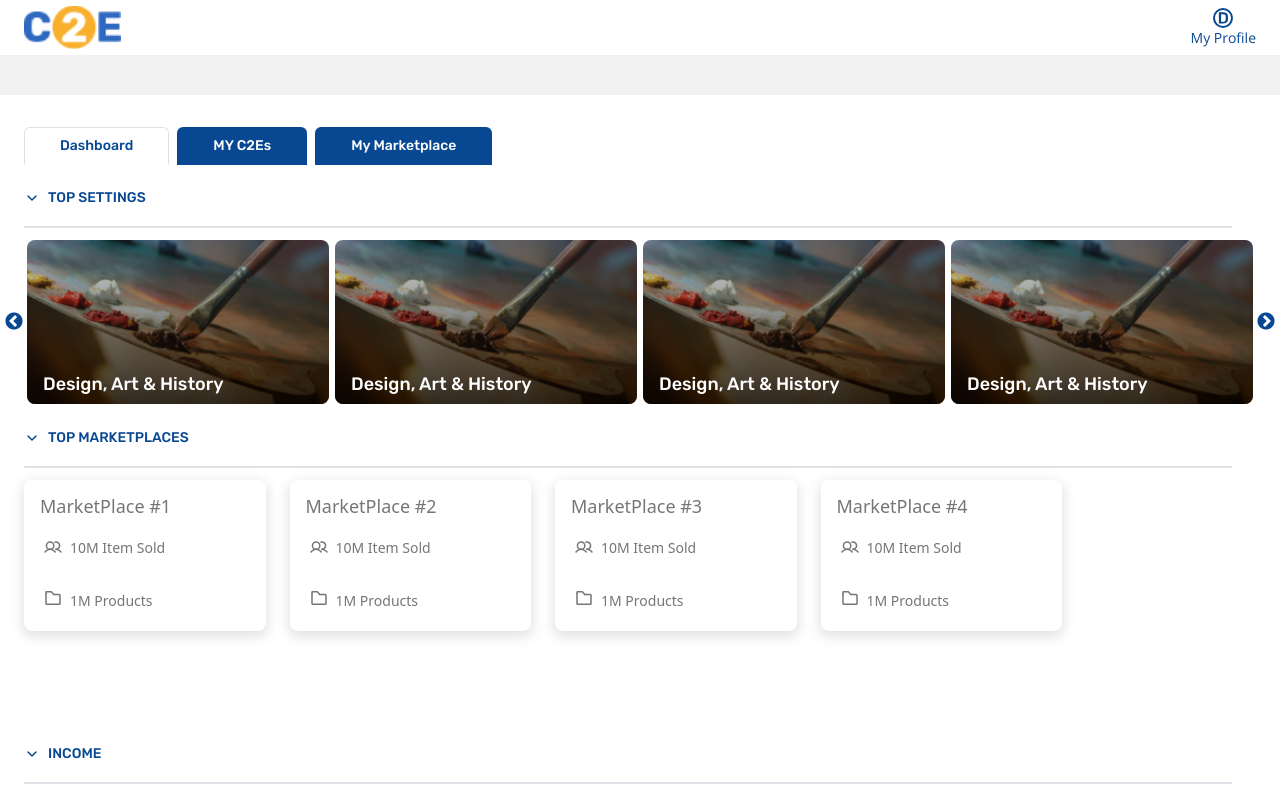
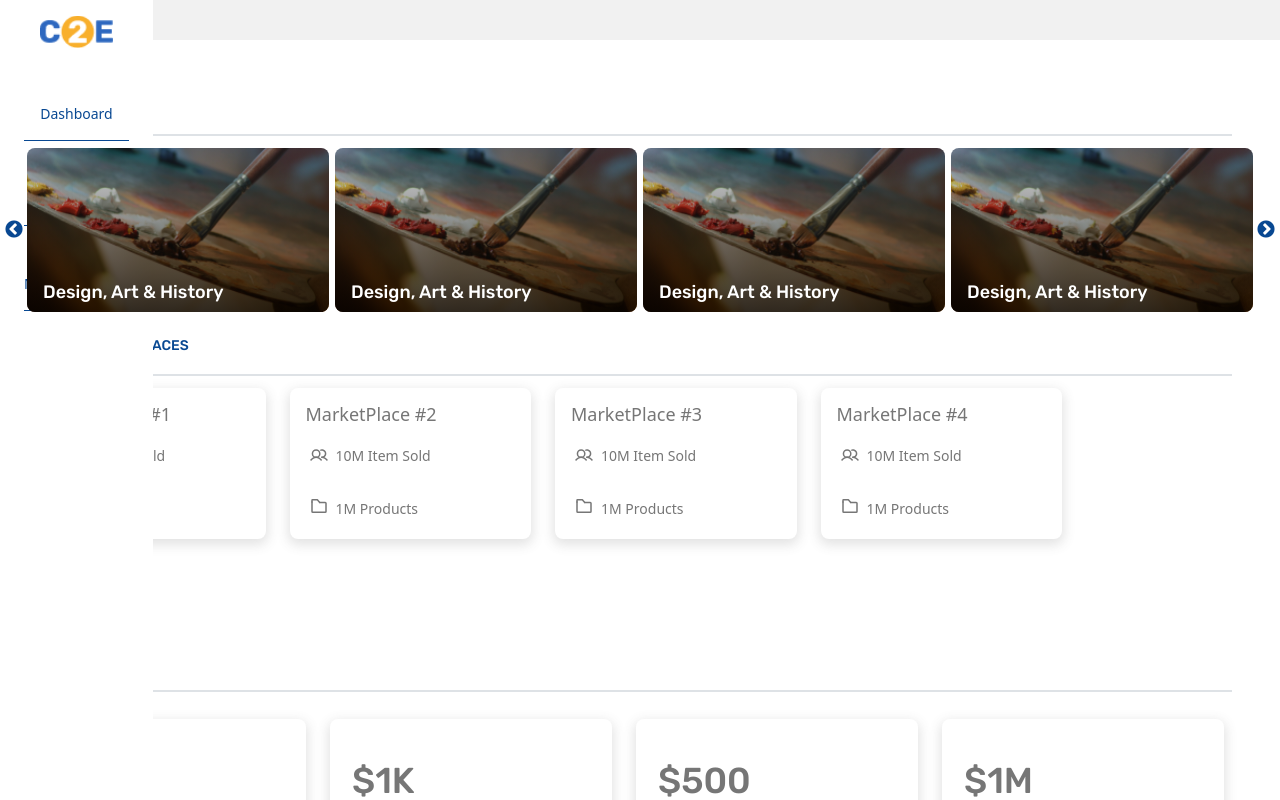
Before and after one commit to CurrikiEducationalExperiences/c2e-reader-prototype, a React (Create React App) app: page / in a window 1280 px wide. Shown: the top 800 px of the page. Built offline with nearby package versions, Linux system fonts and the light colour scheme.

Commit message:
added sidebar

```diff
--- a/src/App.js
+++ b/src/App.js
@@ -1,36 +1,56 @@
-import React, { useState, useEffect } from "react";
-import { Routes, Route } from "react-router-dom";
+import React, { useState, useEffect } from 'react';
+import { Routes, Route } from 'react-router-dom';
 
-import Layout from "../src/components/layout";
-import Dashboard from "../src/pages/index";
-import Builder from "../src/pages/builder";
-
-import { ThreeDots } from "react-loader-spinner";
+import Layout from '../src/components/layout';
+import Dashboard from '../src/components/dashboard/dashboardSettings';
+import MyC2ES from '../src/components/dashboard/myc2e';
+import MyMarketplace from '../src/components/dashboard/marketplace';
+import Builder from '../src/pages/builder';
+import { dashboard, MyC2Es, MarketDataList } from '../src/data/dummyData';
+import { ThreeDots } from 'react-loader-spinner';
 
 const App = () => {
-  const [loading, setLoading] = useState("loading");
+  const [loading, setLoading] = useState('loading');
+  const dashboardData = dashboard?.map((item) => item);
 
   useEffect(() => {
     if (loading) {
       window.setTimeout(() => {
-        setLoading("loaded");
+        setLoading('loaded');
       }, 2000);
     } else {
-      setLoading("loading");
+      setLoading('loading');
     }
   }, []);
 
   return (
     <>
-      {loading === "loading" ? (
+      {loading === 'loading' ? (
         <div className="w-full h-[calc(100vh-44px)] flex justify-center items-center">
-          <ThreeDots height="80" width="80" radius="9" color="#084892" ariaLabel="three-dots-loading" wrapperStyle={{}} wrapperClassName="" visible={true} />
+          <ThreeDots
+            height="80"
+            width="80"
+            radius="9"
+            color="#084892"
+            ariaLabel="three-dots-loading"
+            wrapperStyle={{}}
+            wrapperClass=""
+            visible={true}
+          />
         </div>
       ) : (
         <>
           <Layout />
           <Routes>
-            <Route path="/" element={<Dashboard />} />
+            <Route
+              path="/"
+              element={<Dashboard dashboardData={dashboardData} />}
+            />
+            <Route path="/my-c2e" element={<MyC2ES MyC2Es={MyC2Es} />} />
+            <Route
+              path="/my-marketplace"
+              element={<MyMarketplace MarketDataList={MarketDataList} />}
+            />
             <Route path="/builder" element={<Builder />} />
           </Routes>
         </>
--- a/src/components/dashboard/dashboardSettings/index.js
+++ b/src/components/dashboard/dashboardSettings/index.js
@@ -1,18 +1,20 @@
-import React from "react";
+import React from 'react';
 
 // import Dropdown from "react-bootstrap/Dropdown";
 // import DropdownButton from "react-bootstrap/DropdownButton";
 
-import "../style.scss";
+import '../style.scss';
 
-import TopSettings from "./Settings";
-import TopMarketPlace from "./TopMarketPlace";
-import Income from "./income";
+import TopSettings from './Settings';
+import TopMarketPlace from './TopMarketPlace';
+import Income from './income';
 
 const DashboardSetting = ({ dashboardData }) => {
   const datacard = dashboardData?.map((item) => item);
 
   return (
+    <div className=" w-full bg-mainbg pt-10 pb-8 ">
+      <div className=" max-w-[1330px] m-auto pt-[32px] px-6 bg-white ">
         <div className=" pb-[148px] ">
           {/* top settings */}
           <TopSettings datacard={datacard} />
@@ -23,6 +25,8 @@ const DashboardSetting = ({ dashboardData }) => {
           {/* income */}
           <Income datacard={datacard} />
         </div>
+      </div>
+    </div>
   );
 };
 
--- a/src/components/dashboard/marketplace.js
+++ b/src/components/dashboard/marketplace.js
@@ -1,32 +1,36 @@
-import React from "react";
+import React from 'react';
 
-import DataTable from "react-data-table-component";
+import DataTable from 'react-data-table-component';
 
-import More from "../../assets/images/more.svg";
-import FilterResult from "./filterResult";
+import More from '../../assets/images/more.svg';
+import FilterResult from './filterResult';
 
 const dataList = [
   {
-    name: "asdasdasd",
-    title: "kfjsdjkfhsdjkf",
-    price: "$3232",
+    name: 'asdasdasd',
+    title: 'kfjsdjkfhsdjkf',
+    price: '$3232',
   },
   {
-    name: "asdd",
-    title: "jsdjkfhsdjkf",
-    price: "$3232",
+    name: 'asdd',
+    title: 'jsdjkfhsdjkf',
+    price: '$3232',
   },
   {
-    name: "adajkchcsd",
-    title: "kygdsdg78",
-    price: "$3232",
+    name: 'adajkchcsd',
+    title: 'kygdsdg78',
+    price: '$3232',
   },
 ];
 
 const Marketplace = ({ MarketDataList }) => {
   return (
+    <div className=" w-full bg-mainbg pt-10 pb-8 ">
+      <div className=" max-w-[1330px] m-auto pt-[32px] px-6 bg-white ">
         <div className="mt-[42px] pb-[42px]">
-      <h3 className=" font-medium text-sm text-[#084892] w-full pb-[18px] border-b-[1px] border-solid border-b-[#DDDDDD] mb-[23px]">MARKETPLACE LISTINGS</h3>
+          <h3 className=" font-medium text-sm text-[#084892] w-full pb-[18px] border-b-[1px] border-solid border-b-[#DDDDDD] mb-[23px]">
+            MARKETPLACE LISTINGS
+          </h3>
           <div className=" w-full flex gap-6">
             <FilterResult />
 
@@ -35,34 +39,53 @@ const Marketplace = ({ MarketDataList }) => {
                 data={MarketDataList}
                 columns={[
                   {
-                name: <p className="font-medium text-sm text-[#767676]">Marketplace</p>,
+                    name: (
+                      <p className="font-medium text-sm text-[#767676]">
+                        Marketplace
+                      </p>
+                    ),
                     sortable: true,
                     selector: (row) => (
                       <div className="flex items-center gap-2">
                         <span className="w-[32px] h-[32px] rounded-full bg-primarycolor"></span>
-                    <p className="font-normal text-sm text-primarycolor m-0">{row.name}</p>
+                        <p className="font-normal text-sm text-primarycolor m-0">
+                          {row.name}
+                        </p>
                       </div>
                     ),
-                sortId: "iconName",
+                    sortId: 'iconName',
                   },
                   {
-                name: <p className="font-medium text-sm text-[#767676]">Title</p>,
+                    name: (
+                      <p className="font-medium text-sm text-[#767676]">
+                        Title
+                      </p>
+                    ),
                     sortable: true,
                     selector: (row) => (
                       <div className="">
-                    <p className="font-medium text-sm text-[#767676]">{row.title}</p>
+                        <p className="font-medium text-sm text-[#767676]">
+                          {row.title}
+                        </p>
                       </div>
                     ),
-                sortId: "name",
+                    sortId: 'name',
                   },
 
                   {
-                name: <p className="font-medium text-sm text-[#767676]">Purchased</p>,
+                    name: (
+                      <p className="font-medium text-sm text-[#767676]">
+                        Purchased
+                      </p>
+                    ),
                     cell: (row) => {
                       return (
                         <div className="flex-grow four">
                           <div className="flex justify-start gap-[5px] meta">
-                        <input type="checkbox" className="checked:accent-lightGreen w-[14px] h-5 rounded-[4px] cursor-pointer " />
+                            <input
+                              type="checkbox"
+                              className="checked:accent-lightGreen w-[14px] h-5 rounded-[4px] cursor-pointer "
+                            />
                           </div>
                         </div>
                       );
@@ -70,11 +93,17 @@ const Marketplace = ({ MarketDataList }) => {
                   },
 
                   {
-                name: <p className="font-medium text-sm text-[#767676]">Price</p>,
+                    name: (
+                      <p className="font-medium text-sm text-[#767676]">
+                        Price
+                      </p>
+                    ),
                     cell: (row) => {
                       return (
                         <div className="flex justify-between w-full">
-                      <div className="flex justify-start gap-[5px] meta">{row.price}</div>
+                          <div className="flex justify-start gap-[5px] meta">
+                            {row.price}
+                          </div>
                           <img src={More} />
                         </div>
                       );
@@ -95,6 +124,8 @@ const Marketplace = ({ MarketDataList }) => {
             </div>
           </div>
         </div>
+      </div>
+    </div>
   );
 };
 
--- a/src/components/dashboard/myc2e/index.js
+++ b/src/components/dashboard/myc2e/index.js
@@ -1,17 +1,19 @@
-import React from "react";
+import React from 'react';
 
-import Tab from "react-bootstrap/Tab";
-import Tabs from "react-bootstrap/Tabs";
+import Tab from 'react-bootstrap/Tab';
+import Tabs from 'react-bootstrap/Tabs';
 
-import Grid from "../../../assets/images/grid.svg";
-import List from "../../../assets/images/list.svg";
+import Grid from '../../../assets/images/grid.svg';
+import List from '../../../assets/images/list.svg';
 
-import GridCard from "./gridCard";
-import ListCard from "./listCard";
-import FilterResult from "../filterResult";
+import GridCard from './gridCard';
+import ListCard from './listCard';
+import FilterResult from '../filterResult';
 
 const Index = ({ MyC2Es }) => {
   return (
+    <div className=" w-full bg-mainbg pt-10 pb-8 ">
+      <div className=" max-w-[1330px] m-auto pt-[32px] px-6 bg-white ">
         <div className=" mt-[47px] flex justify-between items-start gap-6 ">
           <FilterResult />
           {/* <div className=" flex items-center gap-[4px] "> */}
@@ -30,6 +32,8 @@ const Index = ({ MyC2Es }) => {
           </div>
           {/* </div> */}
         </div>
+      </div>
+    </div>
   );
 };
 
--- a/src/components/layout/index.js
+++ b/src/components/layout/index.js
@@ -1,17 +1,14 @@
-import React from "react";
+import React from 'react';
 // import { Outlet } from 'react-router-dom';
-import Navbar from "./navbar";
-import Sidebar from "./sidebar";
+import Navbar from './navbar';
+import Sidebar from './sidebar';
 
 const Layout = ({ children }) => {
   return (
     <div className="">
-      <Navbar />
+      {/* <Navbar /> */}
       <div className="flex w-full h-full  ">
-        {/* <Sidebar /> */}
-        {/* <div className="hemergy-container pt-[107px] pb-[25px] pl-[110px] px-[20px] w-full min-h-[100vh] max-h-full ">
-          <Outlet />
-        </div> */}
+        <Sidebar />
       </div>
     </div>
   );
--- a/src/components/layout/sidebar.js
+++ b/src/components/layout/sidebar.js
@@ -1,7 +1,37 @@
-import React from "react";
+import React from 'react';
+import C2ELogo from '../../assets/images/c2e.svg';
+import { Link } from 'react-router-dom';
 
 const Sidebar = () => {
-  return <div>Sidebar</div>;
+  return (
+    <div className="min-w-[70px] bg-white h-screen fixed top-0 left-0 px-4 py-3">
+      <div className="w-full h-full flex flex-col justify-start gap-8">
+        <img
+          src={C2ELogo}
+          alt="c2e logo"
+          className="w-full h-8 object-contain mb-4"
+        />
+
+        <Link to="/" className="no-underline mb-3">
+          <div className="w-full border-b-[1px] border-solid border-[#084892] text-center pb-2">
+            <h4 className="font-medium text-sm text-[#084892]">Dashboard</h4>
+          </div>
+        </Link>
+        <Link to="/my-c2e" className="no-underline mb-3">
+          <div className="w-full border-b-[1px] border-solid border-[#084892] text-center  pb-2">
+            <h4 className="font-medium text-sm text-[#084892]">MY C2Es</h4>
+          </div>
+        </Link>
+        <Link to="/my-marketplace" className="no-underline mb-3">
+          <div className="w-full border-b-[1px] border-solid border-[#084892] text-center  pb-2">
+            <h4 className="font-medium text-sm text-[#084892]">
+              My Marketplace
+            </h4>
+          </div>
+        </Link>
+      </div>
+    </div>
+  );
 };
 
 export default Sidebar;
```
Lines whose indentation alone changed are shown as unchanged.
